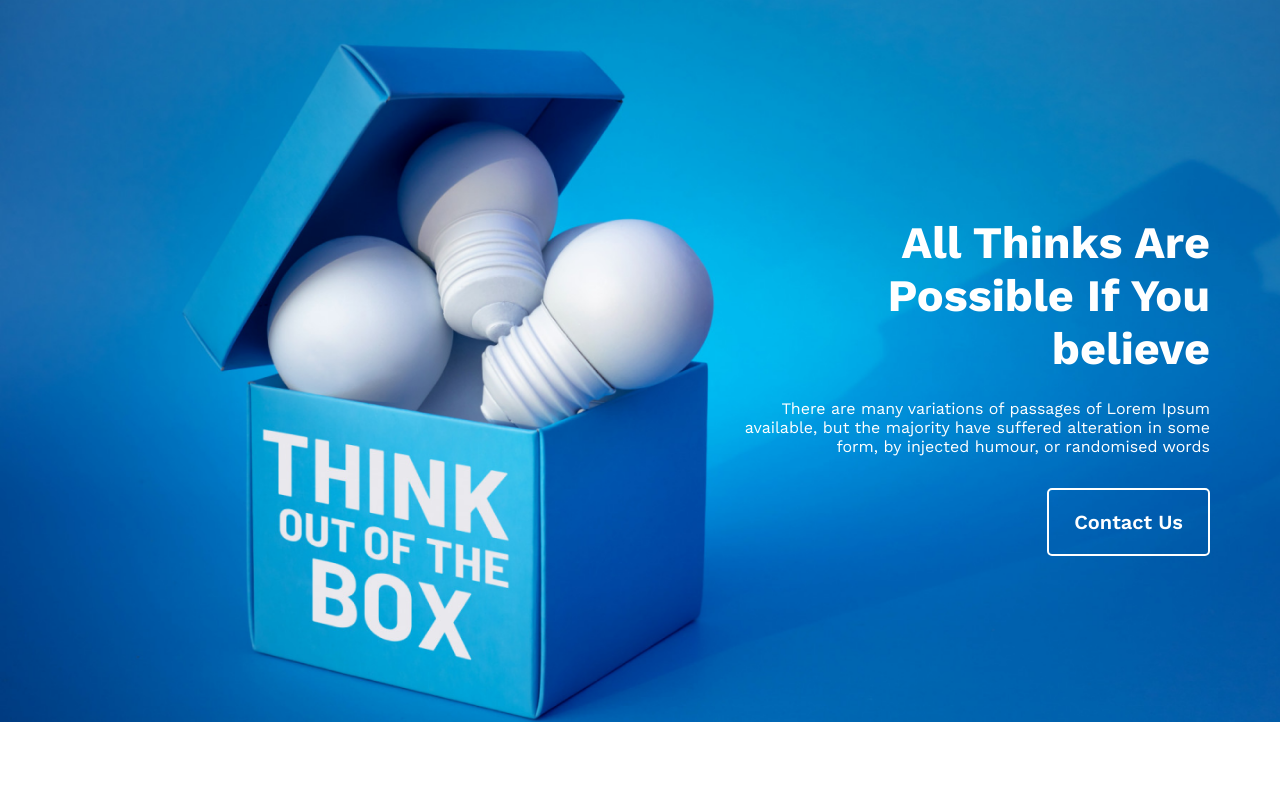
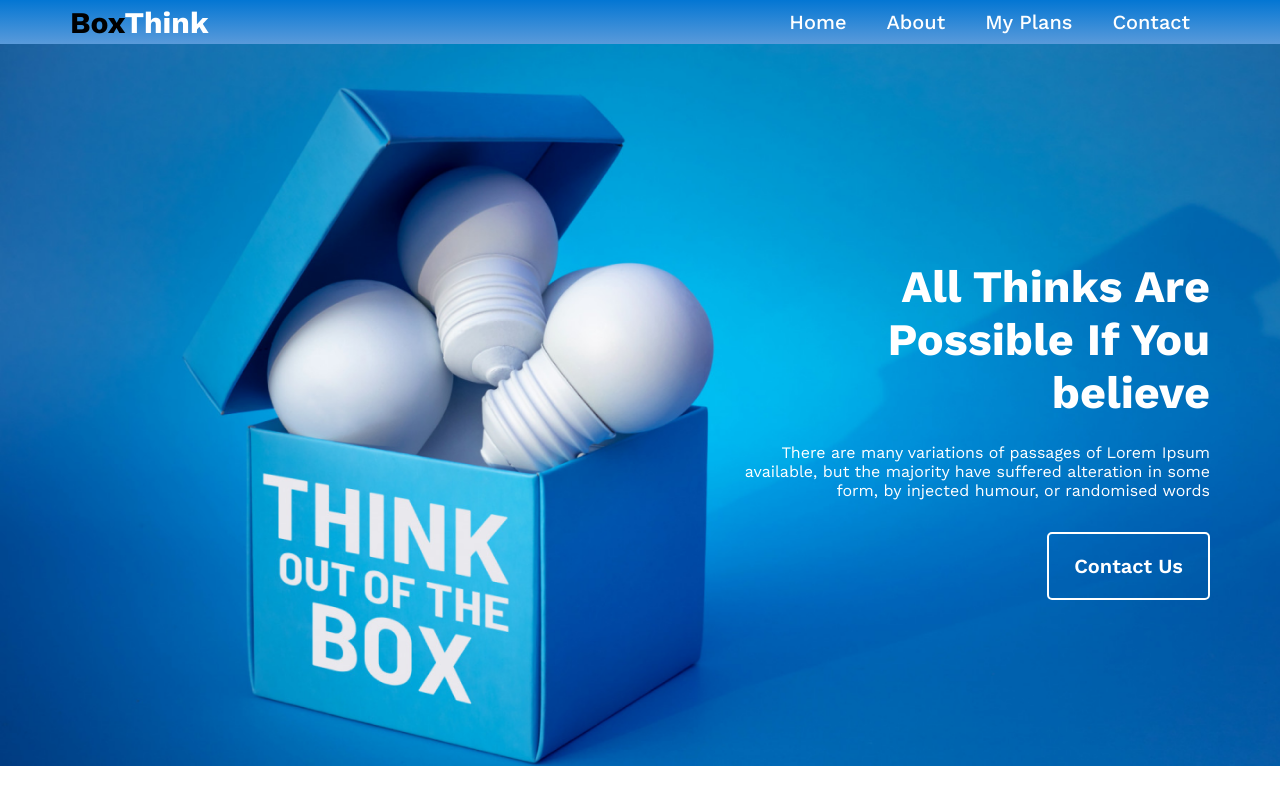
Before and after one commit to asad2002web/new-year-new-me, a plain HTML site: page index.html in a window 1280 px wide. Shown: the top 800 px of the page. Drawn offline with nearby package versions, Linux system fonts and the light colour scheme.

Commit message:
navbar added and extra section

```diff
--- a/css/style.css
+++ b/css/style.css
@@ -12,7 +12,39 @@ a {
   width: 1140px;
   margin: 0 auto;
 }
+li{
+list-style: none;
+}
 /* common css end */
+.navbar{
+
+    background:linear-gradient( #0376d3, #0768c8aa);
+}
+.menu-bar{
+    display: flex;
+    justify-content: space-between;
+    align-items: center;
+}
+.menu-bar .logo{
+    font-size: 30px;
+    font-weight: 700;
+}
+.menu-bar .logo span{
+    color: #fff;
+}
+.menu-bar ul{
+    display: flex;
+}
+.menu-bar ul li{
+
+}
+.menu-bar ul li a{
+    font-size: 20px;
+    font-weight: 500;
+    padding: 10px 20px;
+    color: #fff;
+}
+
 /* bunner css start */
 .bunner {
   background-image: url(../images/banner/banner3.png);
--- a/index.html
+++ b/index.html
@@ -10,6 +10,19 @@
   <body>
     <!-- bunner part start -->
     <header>
+        <nav class="navbar">
+            <div class="menu-bar container">
+                <div class="logo">Box<span>Think</span></div>
+                <div class="menu">
+                    <ul>
+                        <li><a href="#">Home</a></li>
+                        <li><a href="#">About</a></li>
+                        <li><a href="#">My Plans</a></li>
+                        <li><a href="#">Contact</a></li>
+                    </ul>
+                </div>
+            </div>
+        </nav>
       <section>
         <div class="bunner">
           <div class="bunner-info container">
```
